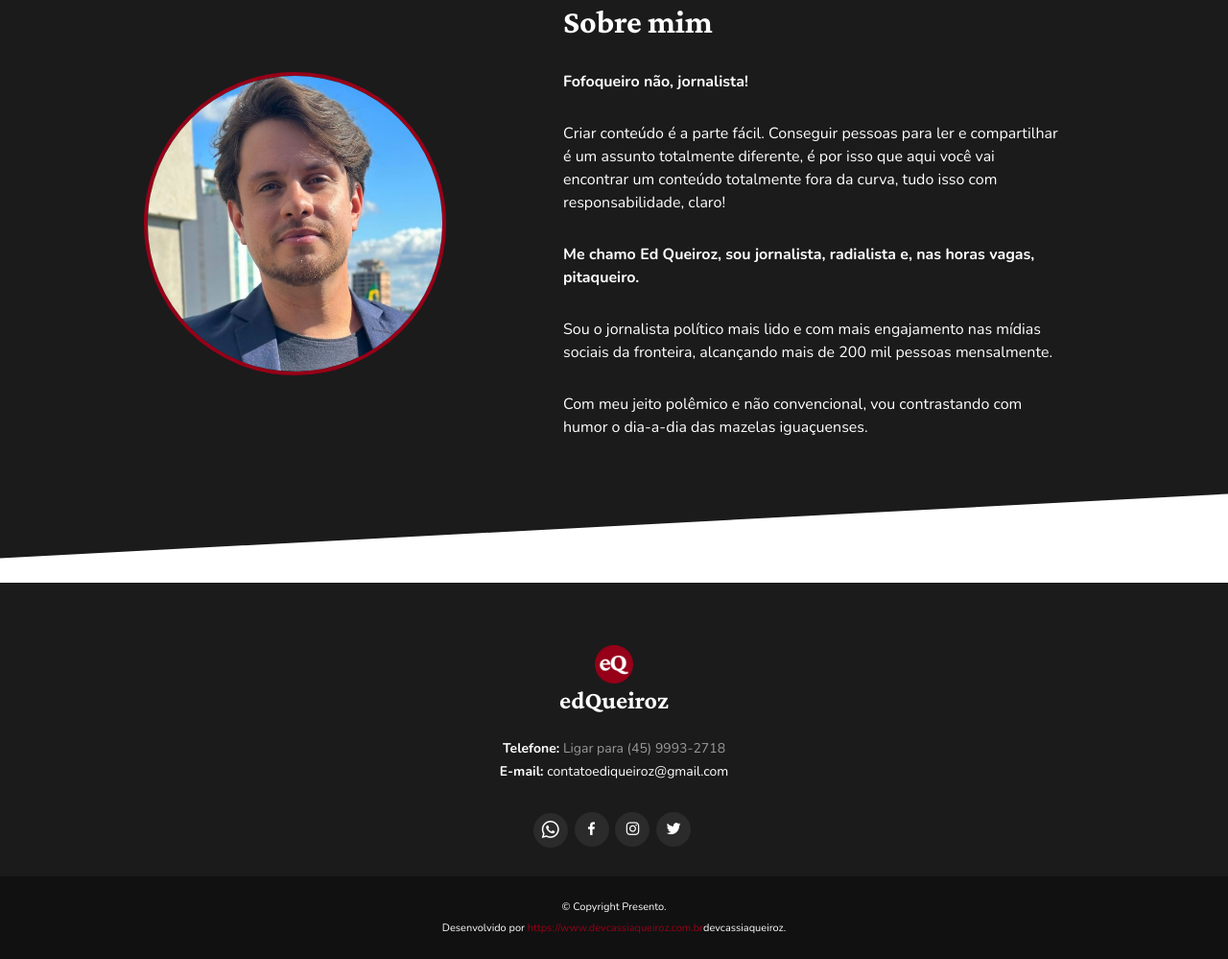
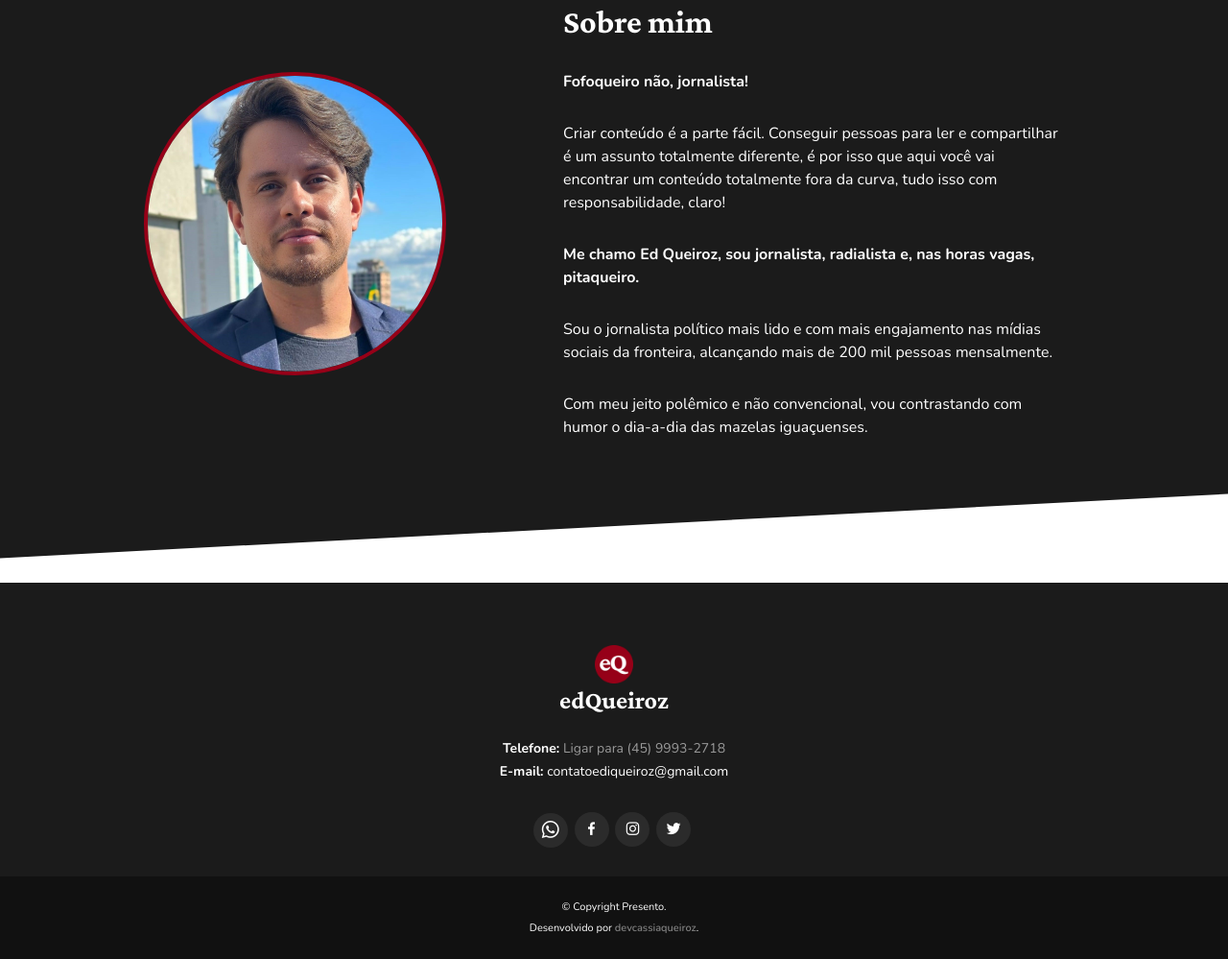
Before and after one commit to cassiaqueiroz/ed-queiroz, a plain HTML site: page index.html in a window 1280 px wide. Shown: the part 3342-4341 px from the top of the page at 96% size. Drawn offline with nearby package versions, Linux system fonts and the light colour scheme.

Commit message:
improve footer style

```diff
--- a/assets/css/style.css
+++ b/assets/css/style.css
@@ -1396,6 +1396,15 @@ section {
   text-align: center;
 }
 
+#footer .credits a {
+  color: gray;
+  font-weight: 600;
+}
+
+#footer .credits a:hover {
+  color: white;
+}
+
 #footer .social-links a {
   font-size: 18px;
   display: inline-block;
--- a/index.html
+++ b/index.html
@@ -382,7 +382,7 @@
             <!-- You can delete the links only if you purchased the pro version. -->
             <!-- Licensing information: https://bootstrapmade.com/license/ -->
             <!-- Purchase the pro version with working PHP/AJAX contact form: https://bootstrapmade.com/presento-bootstrap-corporate-template/ -->
-            Desenvolvido por <a href="">https://www.devcassiaqueiroz.com.br</a>devcassiaqueiroz.
+            Desenvolvido por <a href="https://www.devcassiaqueiroz.com.br">devcassiaqueiroz</a>.
           </div>
         </div>
       </div>
```
Also changed, not shown: blog-single.html (+1 -1 lines), blog.html (+1 -1 lines).
